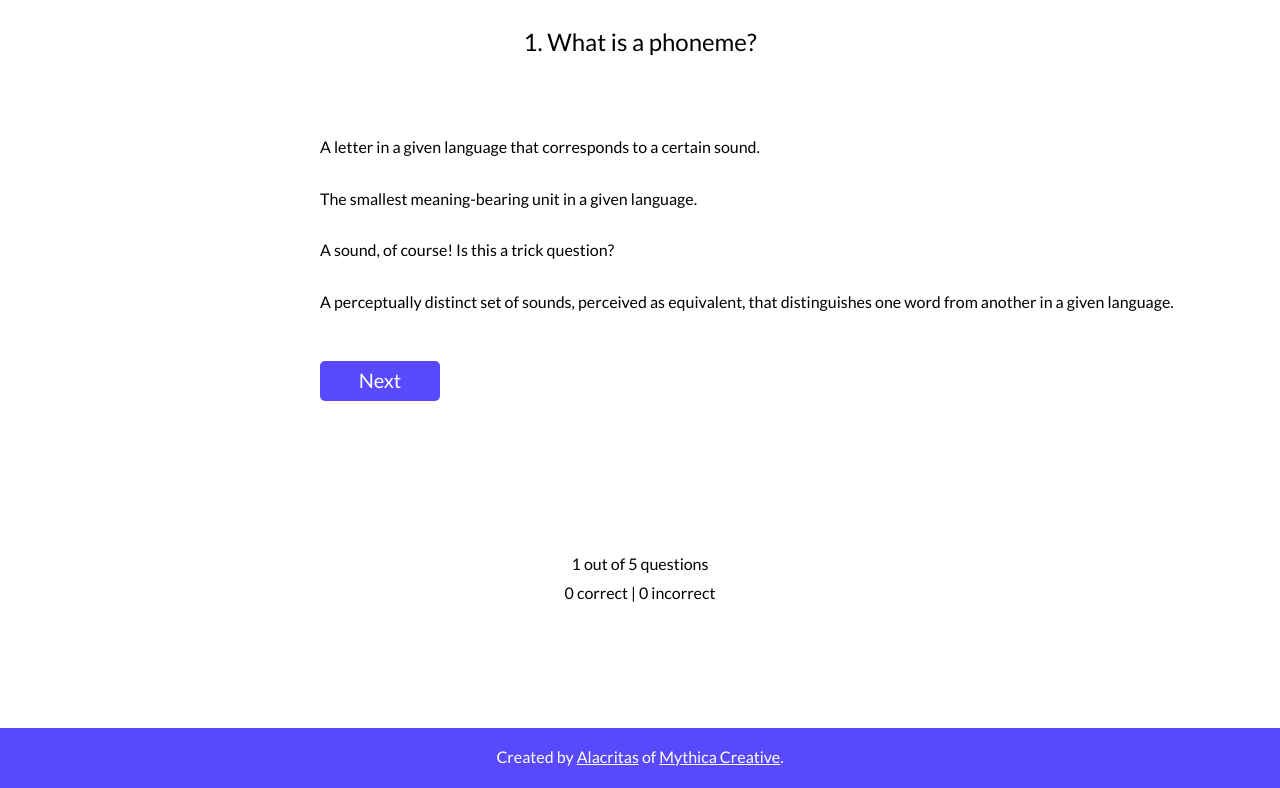
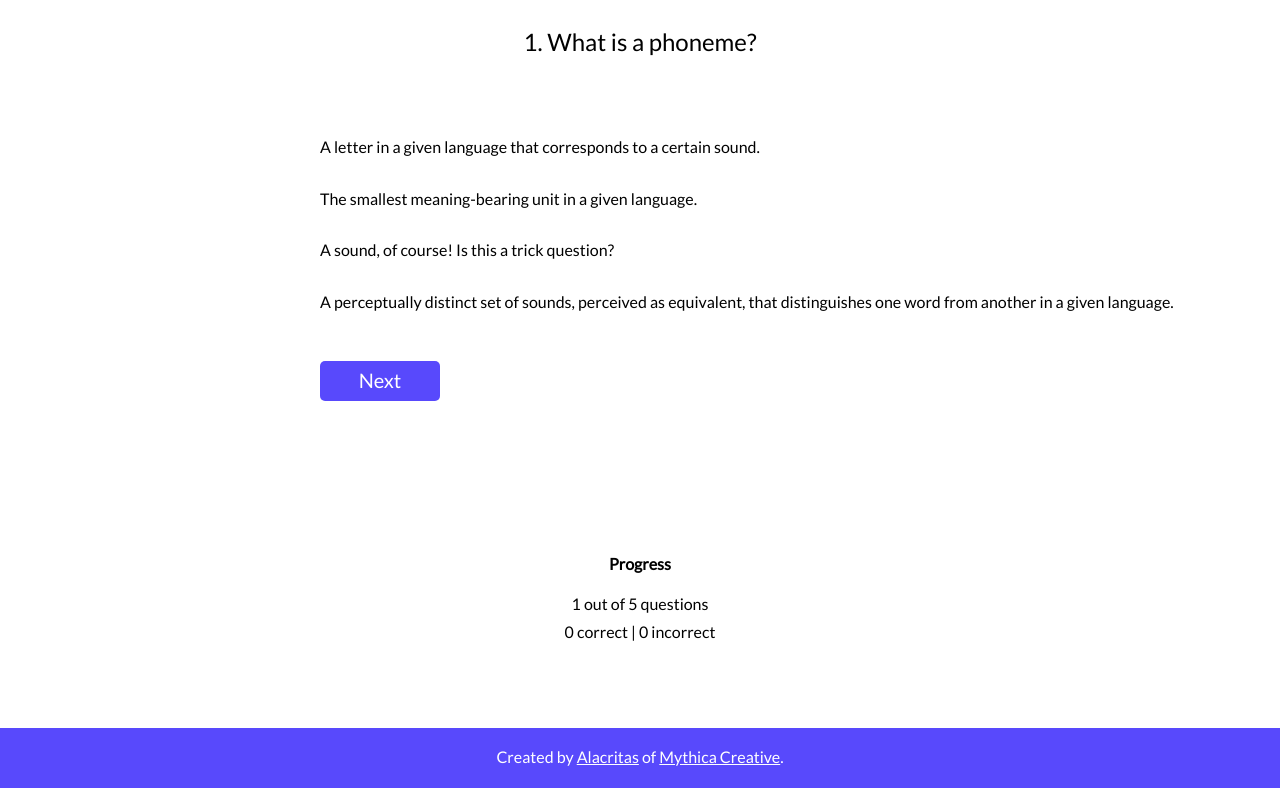
Before and after one commit to jhwheeler/LangQuiz, a plain HTML site: page index.html in a window 1280 px wide. Both pictures are taken after a click on the button "START". Shown: the part 79-867 px from the top of the page. Drawn offline with nearby package versions, Linux system fonts and the light colour scheme.

Commit message:
added header to progress tracker

```diff
--- a/index.html
+++ b/index.html
@@ -36,6 +36,7 @@
                 <button type="submit" class="nextButton js-nextButton">Next</button>
             </form>
             <div class="progress js-progress">
+                <h4>Progress</h4>
                 <span class="js-progress-number"></span>
                 <span> out of 5 questions</span>
             </div>
```
